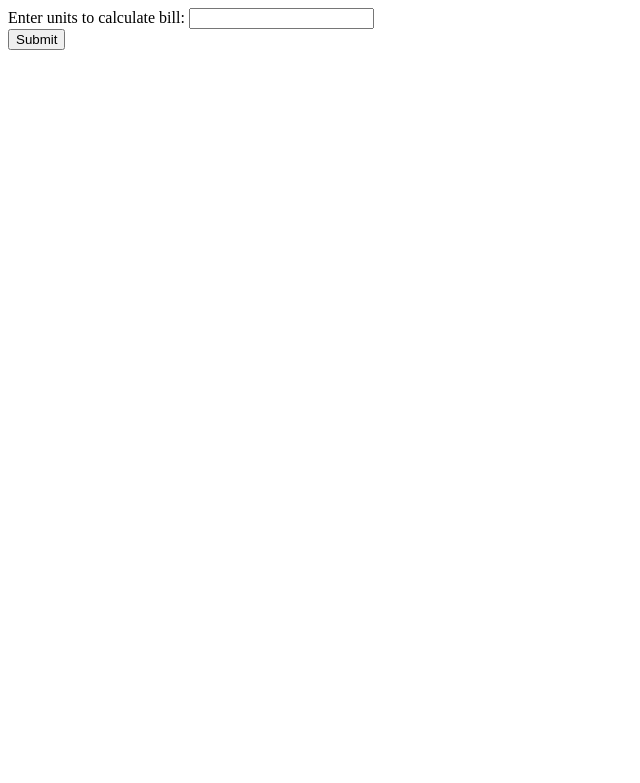
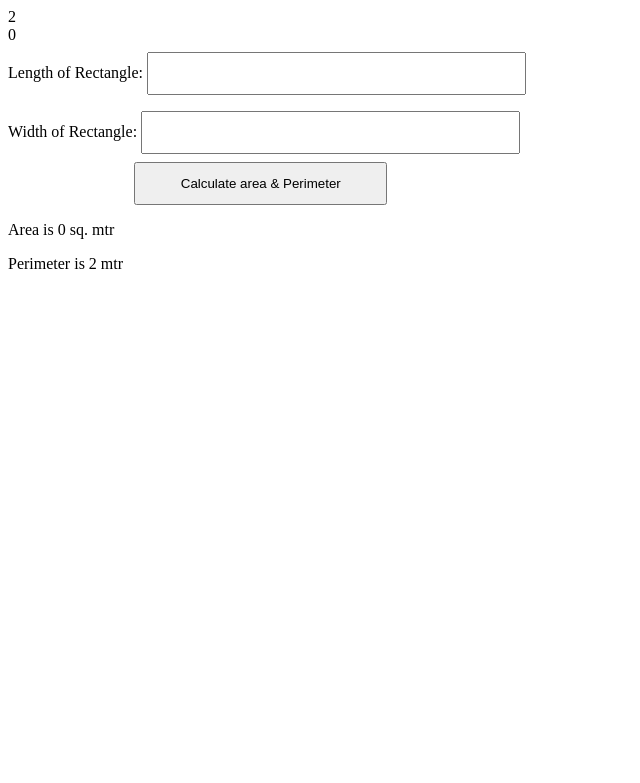
Before and after one commit to aakash-120/php_forms, a PHP site: page /?length=1 in a window 1280 px wide. Shown: the top 783 px of the page, without its empty margins (0-640 px from the left). Run offline with PHP 8.4, Linux system fonts and the light colour scheme; data that the repository does not hold is empty.

Commit message:
Write a program to calculate area

```diff
--- a/src/index.php
+++ b/src/index.php
@@ -1,64 +1,54 @@
 <?php
 
-if (isset($_POST['SUBMIT'])) {
-    $units = $_POST['units'];
-    if (!empty($units)) {
-        $answer = bill_amount($units);
-        echo "$answer";
+$n1 = $_GET ["length"];
+if (!preg_match ("/^[0-9]*$/", $n1) ){
+    $ErrMsg = "Only numeric value is allowed.";
+    echo $ErrMsg;
+} else {
+    echo $mobileno;
+}
+$n2 = $_GET ["width"];
+if (!preg_match ("/^[0-9]*$/", $n2) ){
+    $ErrMsg = "Only numeric value is allowed.";
+    echo $ErrMsg;
+} else {
+    echo $mobileno;
+}
 
-    }
-}
-function bill_amount($units)
-{
-    global $bill_price ;
 
-    if($units <= 50)
-    {
-        $bill_price = $units * 3.50;
-    }
-    else if($units > 50 && $units <= 150)
-    {
-        $fifty_bill = 50 * 3.50;
-        $units = $units - 50;
-        $bill_price = $fifty_bill + $units * 4.00;
 
-    }
-    else if($units > 150 && $units <= 250)
-    {
-        $fifty_bill = 50 * 3.50;
-        $hundred_bill = 100 * 4.00;
-        $units = $units - 150;
-        $bill_price = $fifty_bill + $hundred_bill + $units * 5.20;
+$num1 = (float)$_GET["length"];
+$num2 = (float)$_GET["width"];
 
-    }
-    else
-    {
-        $fifty_bill = 50 * 3.50;
-        $hundred_bill = 100 * 4.00;
-        $two_hundred_bill= 100 * 5.20;
-        $units = $units - 250;
-        $bill_price = $fifty_bill + $hundred_bill +$two_hundred_bill +$units * 6.50;
-    }
-    return $bill_price;
-}
+$per = 2 * ($num1 + $num2);
+$area = $num1 * $num2;
+
+echo "$per<br>";
+echo "$area";
 ?>
 
 
 <!DOCTYPE html>
 <html lang="en">
 <head>
+<link rel="stylesheet" type="text/css" href="style.css">
     <meta charset="UTF-8">
     <meta http-equiv="X-UA-Compatible" content="IE=edge">
     <meta name="viewport" content="width=device-width, initial-scale=1.0">
     <title>Document</title>
 </head>
 <body>
-<form action="" method="post">
-Enter units to calculate bill: <input type="text" name="units"><br>
-<input type="submit" name = SUBMIT>
+
+<form action="" method="get">
+Length of Rectangle: <input type="text" name="length"><br>
+Width of Rectangle: <input type="text" name="width"><br>
+<input type = "submit" name = "SUBMIT" id = "id1" value = "Calculate area & Perimeter">
 </form>
 
+<div>
+<p> Area is <?php echo $area?> sq. mtr</p>
+<p> Perimeter is <?php echo $per?> mtr</p>
 
-
+</div>
 </body>
 </html>
--- /dev/null
+++ b/src/style.css
@@ -0,0 +1,14 @@
+input[type=text] {
+    width: 30%;
+    padding: 12px 20px;
+    margin: 8px 0;
+    box-sizing: border-box;
+  }
+
+  input[type=submit] {
+    width: 20%;
+    padding: 12px 20px;
+    /* margin: 8px 0; */
+    margin-left:10%;
+    box-sizing: border-box;
+  }
```
